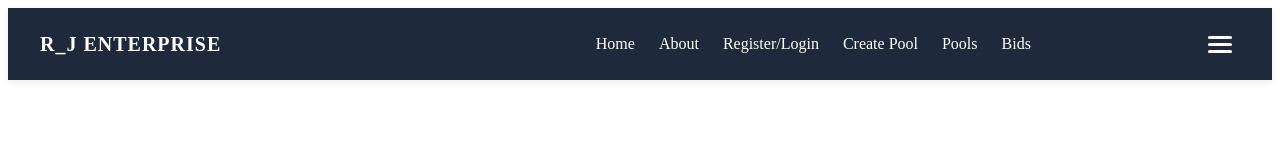
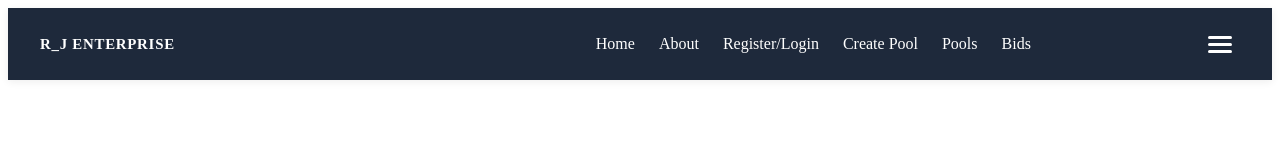
Before and after one commit to rotji/R_J-ENTERPRISE, a React (Vite) app in the folder frontend/: page / in a window 1280 px wide. Shown: the top 160 px of the page. Built offline with nearby package versions, Linux system fonts and the light colour scheme.

Commit message:
increase logo fond size to 0.93

```diff
--- a/frontend/styles/header.module.css
+++ b/frontend/styles/header.module.css
@@ -21,7 +21,7 @@
 }
 
 .logo {
-  font-size: 1.25rem;
+  font-size: 0.93rem;
   font-weight: bold;
   letter-spacing: 0.05em;
   flex: 1 1 0%;
```
